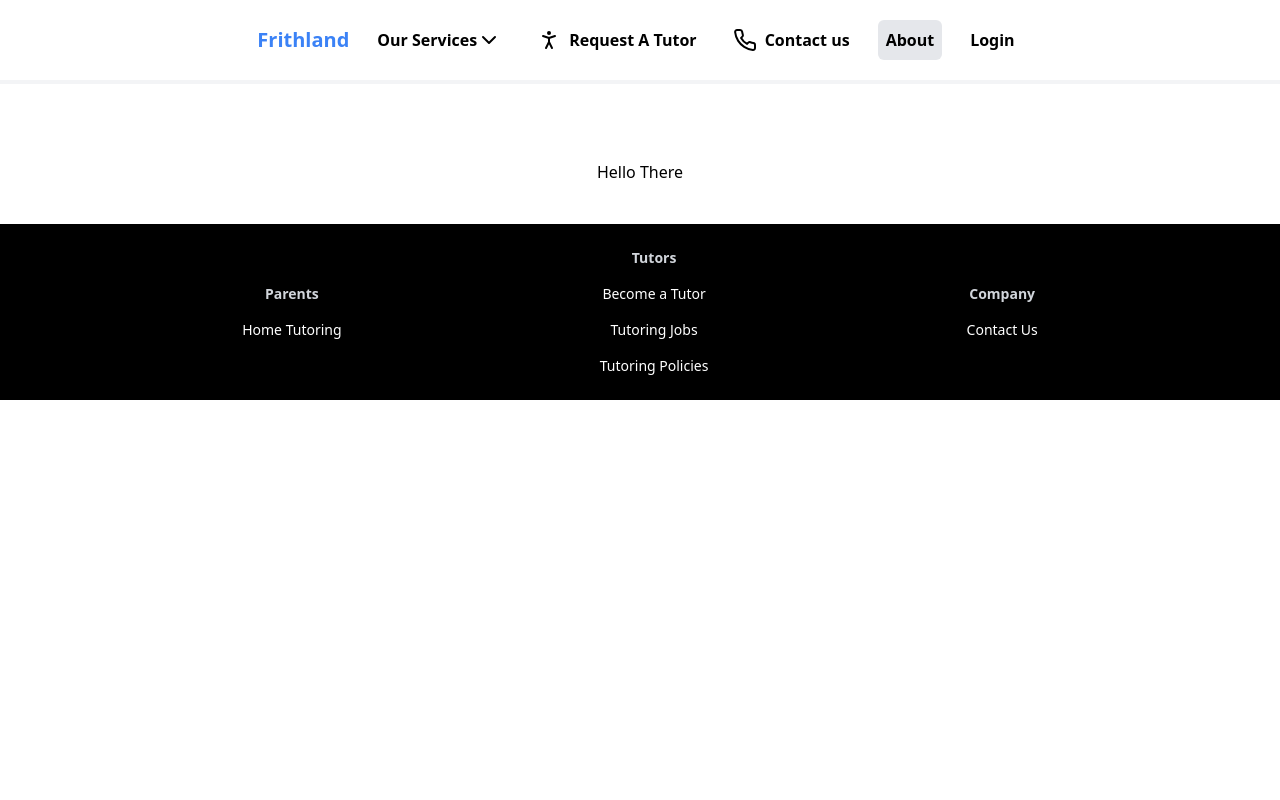
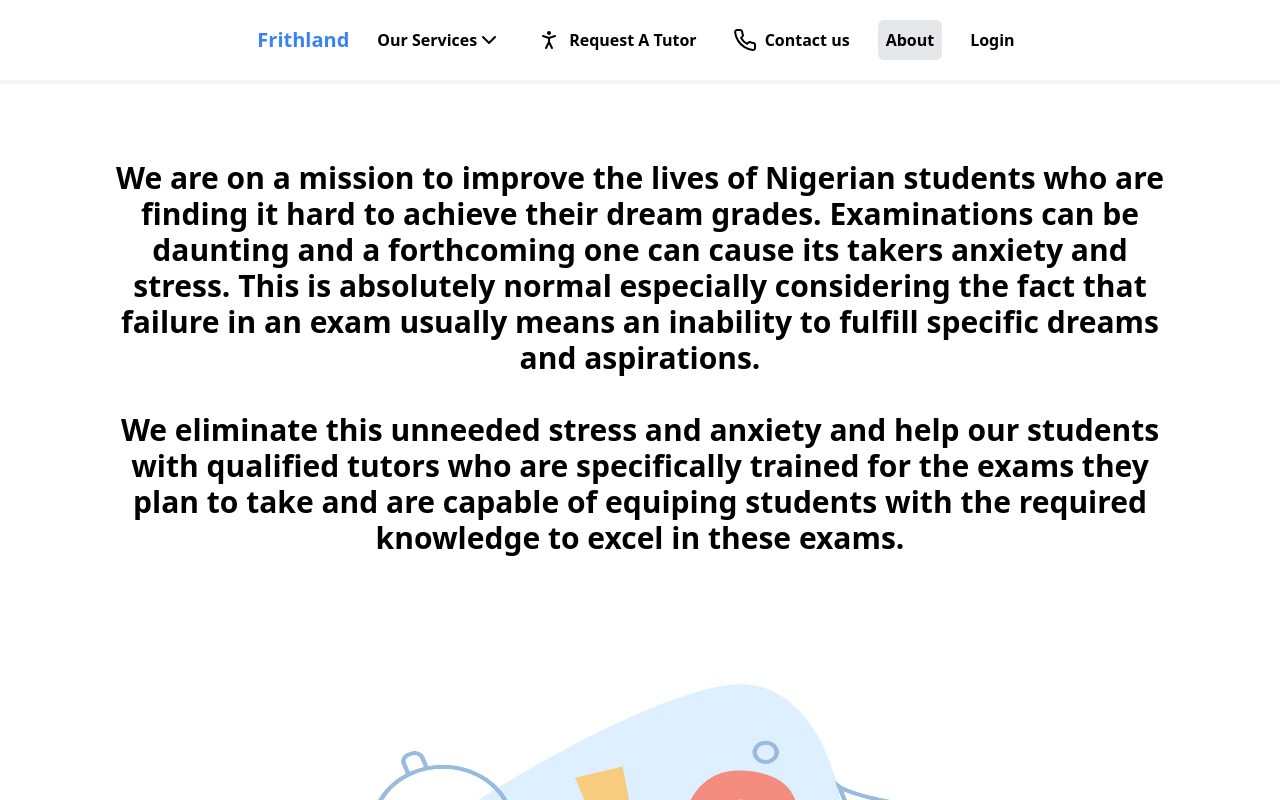
Before and after one commit to Mayor-Rhymes/learning-platform, a Vue app: page /about in a window 1280 px wide. Shown: the top 800 px of the page. Built offline with nearby package versions, Linux system fonts and the light colour scheme; a web font is replaced by a local one; what @splidejs/vue-splide would draw is missing.

Commit message:
Added new elements to about page

```diff
--- a/src/views/AboutView.vue
+++ b/src/views/AboutView.vue
@@ -5,5 +5,20 @@
 </script> -->
 
 <template>
-  <p class="text-center">Hello There</p>
+  <p class="text-center text-lg md:text-xl lg:mx-28 lg:text-3xl font-extrabold">
+    We are on a mission to improve the lives of Nigerian students who are
+    finding it hard to achieve their dream grades. Examinations can be daunting
+    and a forthcoming one can cause its takers anxiety and stress. This is
+    absolutely normal especially considering the fact that failure in an exam
+    usually means an inability to fulfill specific dreams and aspirations.
+
+    <br />
+    <br />
+    We eliminate this unneeded stress and anxiety and help our students with
+    qualified tutors who are specifically trained for the exams they plan to
+    take and are capable of equiping students with the required knowledge to excel in these exams.
+
+  </p>
+
+  <img src="../assets/about.jpg" alt="about-image" className="block h-[400px] md:h-[600px] lg:h-[800px]" />
 </template>
```
Also changed, not shown: src/components/Navbar.vue (+0 -11 lines), src/assets/about.jpg (added).
